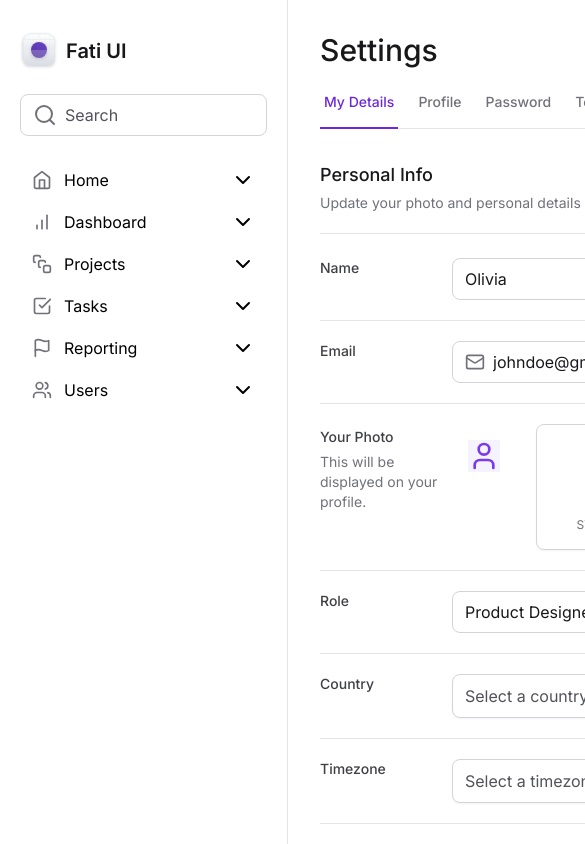
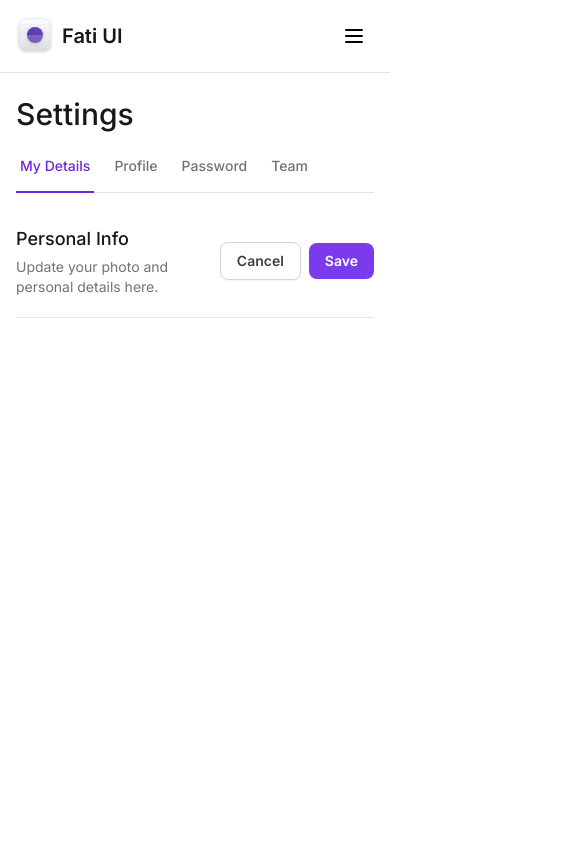
Before and after one commit to gustavosalviato/tailwind-master, a Next.js app: page / in a window 390 px wide. Shown: the top 844 px of the page, 585 px wide, since content can reach past the window. Built offline with nearby package versions, Linux system fonts and the light colour scheme.

Commit message:
chore: Responsive Sidebar

```diff
--- a/package.json
+++ b/package.json
@@ -10,6 +10,8 @@
   },
   "dependencies": {
     "@formkit/auto-animate": "^0.7.0",
+    "@radix-ui/react-collapsible": "^1.0.3",
+    "@radix-ui/react-scroll-area": "^1.0.4",
     "@radix-ui/react-select": "^1.2.2",
     "@radix-ui/react-tabs": "^1.0.4",
     "@types/node": "20.5.2",
--- a/src/app/layout.tsx
+++ b/src/app/layout.tsx
@@ -18,9 +18,11 @@ export default function RootLayout({
   return (
     <html lang="en" className="antialiased">
       <body className={inter.className}>
-        <div className="grid min-h-screen grid-cols-app">
+        <div className="grid min-h-screen grid-cols-1 lg:grid-cols-app">
           <Sidebar />
-          <main className="px-8 pb-12 pt-8">{children}</main>
+          <main className="px-4 pb-12 pt-24 lg:col-start-2 lg:px-8 lg:pt-8">
+            {children}
+          </main>
         </div>
       </body>
     </html>
--- a/src/app/page.tsx
+++ b/src/app/page.tsx
@@ -28,7 +28,7 @@ export default function Home() {
         </div>
       </div>
 
-      <form
+      {/* <form
         id="formSubmit"
         className="mt-6 flex w-full flex-col space-y-5 divide-y divide-zinc-200"
       >
@@ -197,7 +197,7 @@ export default function Home() {
           <Button variant="secondary">Cancel</Button>
           <Button variant="primary">Save</Button>
         </div>
-      </form>
+      </form> */}
     </>
   )
 }
--- a/src/components/MainNavigation.tsx
+++ b/src/components/MainNavigation.tsx
@@ -10,7 +10,7 @@ import { NavItem } from './NavItem'
 
 export function MainNavigation() {
   return (
-    <nav className="space-y-0.5">
+    <nav className="mt-2 space-y-0.5">
       <NavItem title="Home" icon={Home} />
       <NavItem title="Dashboard" icon={BarChart} />
       <NavItem title="Projects" icon={SquareStack} />
--- a/src/components/Sidebar/index.tsx
+++ b/src/components/Sidebar/index.tsx
@@ -1,15 +1,33 @@
+'use client'
+
 import { Logo } from '../Logo'
-import { LifeBuoy, Search, Settings } from 'lucide-react'
+import { LifeBuoy, Menu, Search, Settings } from 'lucide-react'
 import { MainNavigation } from '../MainNavigation'
 import { NavItem } from '../NavItem'
 import { WidgetUsedSpace } from '../WidgetUsedSpace'
 import { Profile } from '../Profile'
 import * as Input from '../Input'
-
+import * as Collapsible from '@radix-ui/react-collapsible'
+import { Button } from '../Button'
 export function Sidebar() {
   return (
-    <aside className="flex flex-col gap-6 border-r border-zinc-200 px-5 py-8">
+    <Collapsible.Root className="fixed left-0 right-0 top-0 z-20 flex flex-col gap-6 overflow-hidden border-b border-zinc-200 bg-white p-4 data-[state=open]:bottom-0 lg:right-auto lg:h-auto lg:w-80 lg:overflow-auto lg:border-b-0 lg:border-r lg:border-zinc-200 lg:px-5 lg:py-8">
+      <div className="flex items-center justify-between">
         <Logo />
+
+        <Collapsible.Trigger asChild className="lg:hidden">
+          <Button variant="ghost">
+            <Menu />
+          </Button>
+        </Collapsible.Trigger>
+      </div>
+
+      <Collapsible.Content
+        forceMount
+        asChild
+        className="data-[state=closed]:hidden data-[state=open]:animate-slideDownAndFade lg:data-[state=closed]:flex"
+      >
+        <div className="flex flex-1 flex-col gap-6">
           <Input.Root>
             <Input.Prefix>
               <Search className="text-zinc-500" />
@@ -32,6 +50,8 @@ export function Sidebar() {
           <div className="h-px w-full bg-zinc-200" />
 
           <Profile />
-    </aside>
+        </div>
+      </Collapsible.Content>
+    </Collapsible.Root>
   )
 }
```
Also changed, not shown: 1 other file (tests, documents, lock files or other folders). Lines whose indentation alone changed are shown as unchanged.
